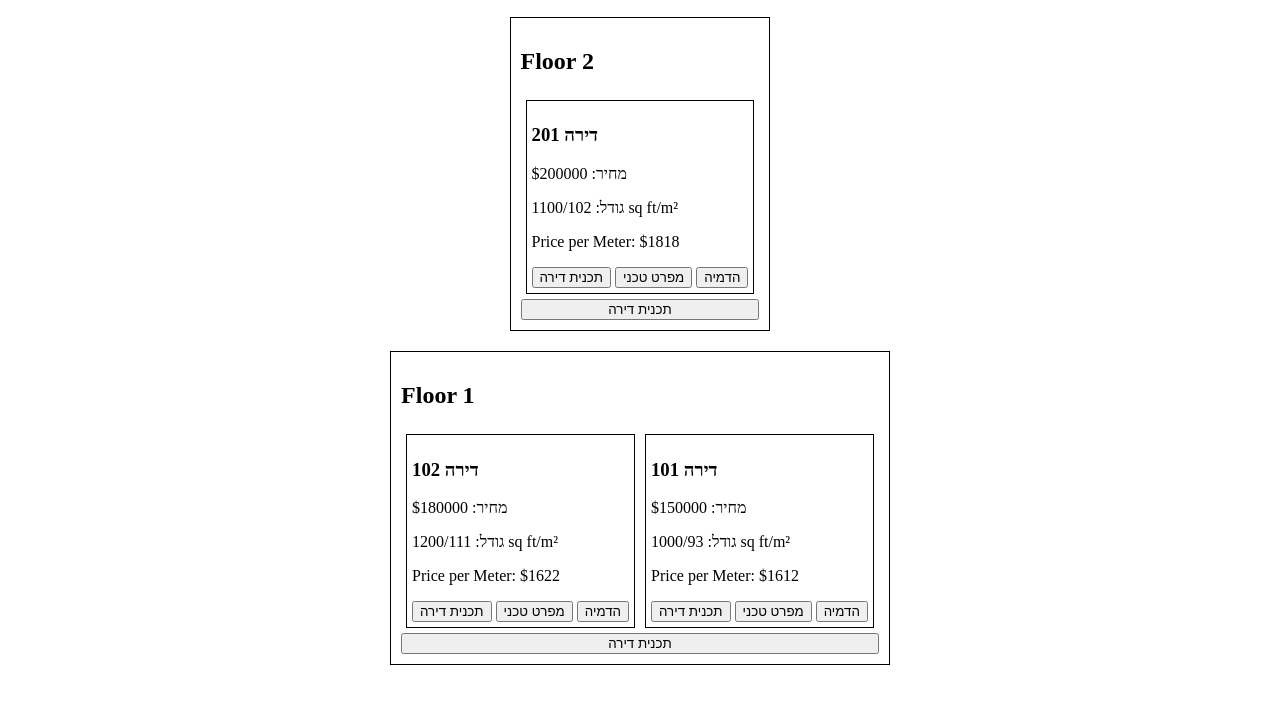
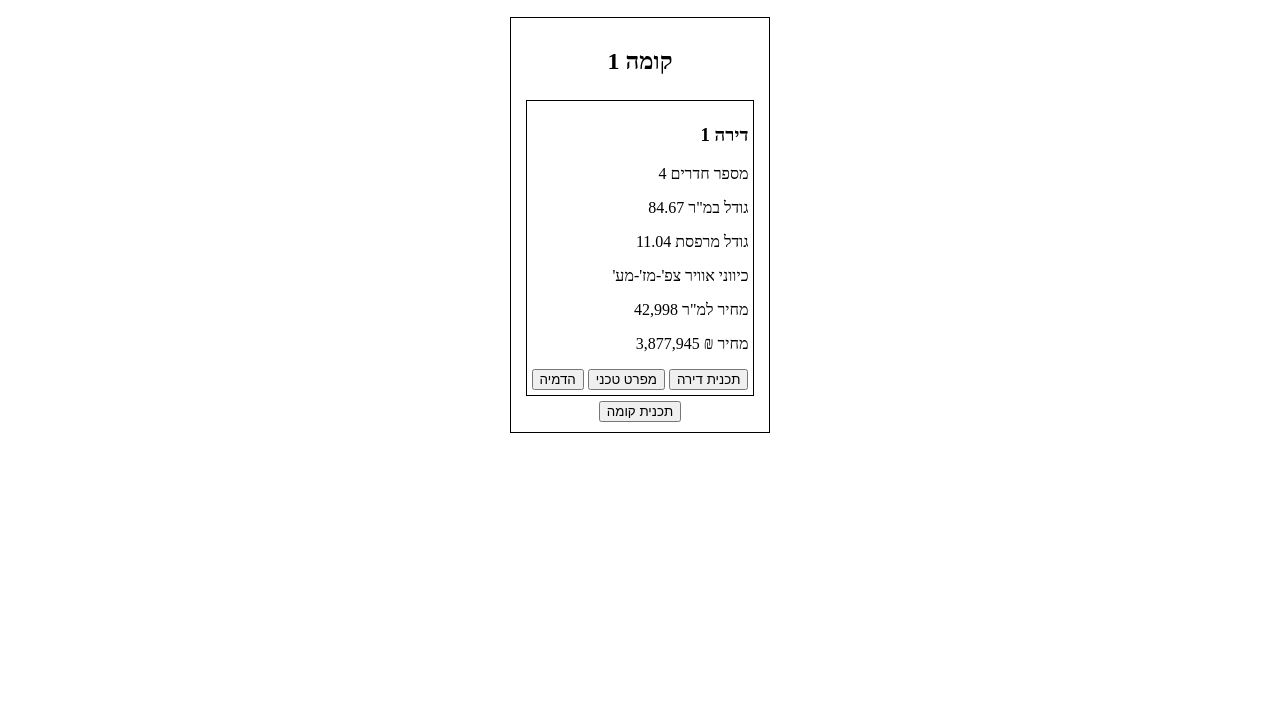
Before and after one commit to originalremax/jabutinsky, a plain HTML site: page index.html in a window 1280 px wide. Shown: the part 73-800 px from the top of the page. Drawn offline with Linux system fonts and the light colour scheme.

Commit message:
Update index.html

```diff
--- a/index.html
+++ b/index.html
@@ -2,9 +2,17 @@
 <html lang="en">
 <head>
   <meta charset="UTF-8">
-  <title>Apartment Building Details</title>
+  <title>ז'בוטינסקי 71 גבעתיים</title>
   <style>
     /* Add CSS styles for better appearance */
+
+body {
+ direction: rtl;
+
+      button {
+		cursor: pointer;
+	}
+}
     .building {
       display: flex;
       flex-direction: column; /* Stacking floors vertically */
@@ -17,6 +25,7 @@
       margin: 10px;
       display: flex;
       flex-direction: column;
+      align-items: center;
     }
 
   .apartments {
@@ -27,7 +36,6 @@
       border: 1px solid #000;
       padding: 5px;
       margin: 5px;
-      cursor: pointer;
     }
 
     /* Modal styles */
@@ -56,16 +64,15 @@
   </style>
 </head>
 <body>
-  <h1>Apartment Building Details</h1>
+  <h1>ז'בוטינסקי 71 גבעתיים</h1>
 
   <div class="building">
   </div>
 
   <script>
     const apartments = [
-      { floor: 1, number: 101, price: 150000, size: '1000/93', pricePerMeter: 1612, imagingURL: 'https://drive.google.com/file/d/1RdoQF4eFLJGcIDUKm1sssokDX69lI131/view?usp=drive_link', techPlanURL: 'https://drive.google.com/file/d/1RdoQF4eFLJGcIDUKm1sssokDX69lI131/view?usp=drive_link', appartmentPlanURL: 'https://drive.google.com/file/d/1RdoQF4eFLJGcIDUKm1sssokDX69lI131/view?usp=drive_link' },
-      { floor: 1, number: 102, price: 180000, size: '1200/111', pricePerMeter: 1622, imagingURL: '', techPlanURL: '', appartmentPlanURL: 'https://drive.google.com/file/d/1ShqwAA34s4vtB8pXXUK-mukAjVLaMlVr/view?usp=drive_link' },
-      { floor: 2, number: 201, price: 200000, size: '1100/102', pricePerMeter: 1818, imagingURL: '', techPlanURL: '', appartmentPlanURL: '' }
+     { "apartmentNumber": "1", "floor": "1", "numRooms": "4", "directions": "צפ'-מז'-מע'", "size": "84.67", "balconySize": "11.04", "pricePerMeter": "42,998", "price": "₪ 3,877,945", "imagingURL": "https://drive.google.com/file/d/1C7dbTF0WNdKbz5j1irnvHvG-B0CHgdN3/view?usp=drive_link", "techPlanURL": "https://docs.google.com/document/d/1EZ_9OPxCUpBK-OfAaYmXiOw_ssFX8xkm/edit?usp=drive_link&ouid=115171439904724542495&rtpof=true&sd=true", "apartmentPlanURL": "https://drive.google.com/file/d/1HUUyQ9eXOjOMkoO6aFEg6X6gZ3rCVUTa/view?usp=drive_link" },
+
       // Add more apartments to the list as needed
     ];
 
@@ -86,9 +93,9 @@ const buildingDiv = document.querySelector('.building');
 	floorWrapper.setAttribute("id", `floor-${apartment.floor}`);
 	 floorWrapper.classList.add('floor');
       floorWrapper.innerHTML = `
-	<h2>Floor ${apartment.floor}</h2>
+	<h2>קומה ${apartment.floor}</h2>
 	<div class='apartments'></div>
-	<button onclick="window.location.href='${floors[apartment.floor]}';">תכנית דירה</button>
+	<a href='${floors[apartment.floor]}' target="_blank"><button>תכנית קומה</button></a>
 	`;
       buildingDiv.appendChild(floorWrapper);
 floorDiv = document.querySelector(`#floor-${apartment.floor} .apartments`);
@@ -97,23 +104,22 @@ floorDiv = document.querySelector(`#floor-${apartment.floor} .apartments`);
       apartmentDiv.classList.add('apartment');
 
       const apartmentInfo = `
-        <h3>דירה ${apartment.number}</h3>
-        <p>מחיר: $${apartment.price}</p>
-        <p>גודל: ${apartment.size} sq ft/m²</p>
-        <p>Price per Meter: $${apartment.pricePerMeter}</p>
+        <h3>דירה ${apartment.apartmentNumber}</h3>
+	<p>מספר חדרים ${apartment.numRooms}</p>
+	<p>גודל במ"ר ${apartment.size}</p>
+	<p>גודל מרפסת ${apartment.balconySize}</p>
+	<p>כיווני אוויר ${apartment.directions}</p>
+	<p>מחיר למ"ר ${apartment.pricePerMeter}</p>
+	<p>מחיר ${apartment.price}</p>
+
 	<div>
-		<button onclick="window.location.href='${apartment.appartmentPlanURL}';">תכנית דירה</button>
-		<button onclick="window.location.href='${apartment.techPlanURL}';">מפרט טכני</button>
-		<button onclick="window.location.href='${apartment.imagingURL}';">הדמיה</button>
+ 		<a href='${apartment.apartmentPlanURL}' target="_blank"><button>תכנית דירה</button></a>
+		<a href='${apartment.techPlanURL}' target="_blank"><button>מפרט טכני</button></a>
+		<a href='${apartment.imagingURL}' target="_blank"><button>הדמיה</button></a>
 	</div>
       `;
 
       apartmentDiv.innerHTML = apartmentInfo;
-
-      apartmentDiv.addEventListener('click', () => {
-        window.open(apartment.pdfURL, '_blank');
-      });
-
       floorDiv.appendChild(apartmentDiv);
     });
 
```
